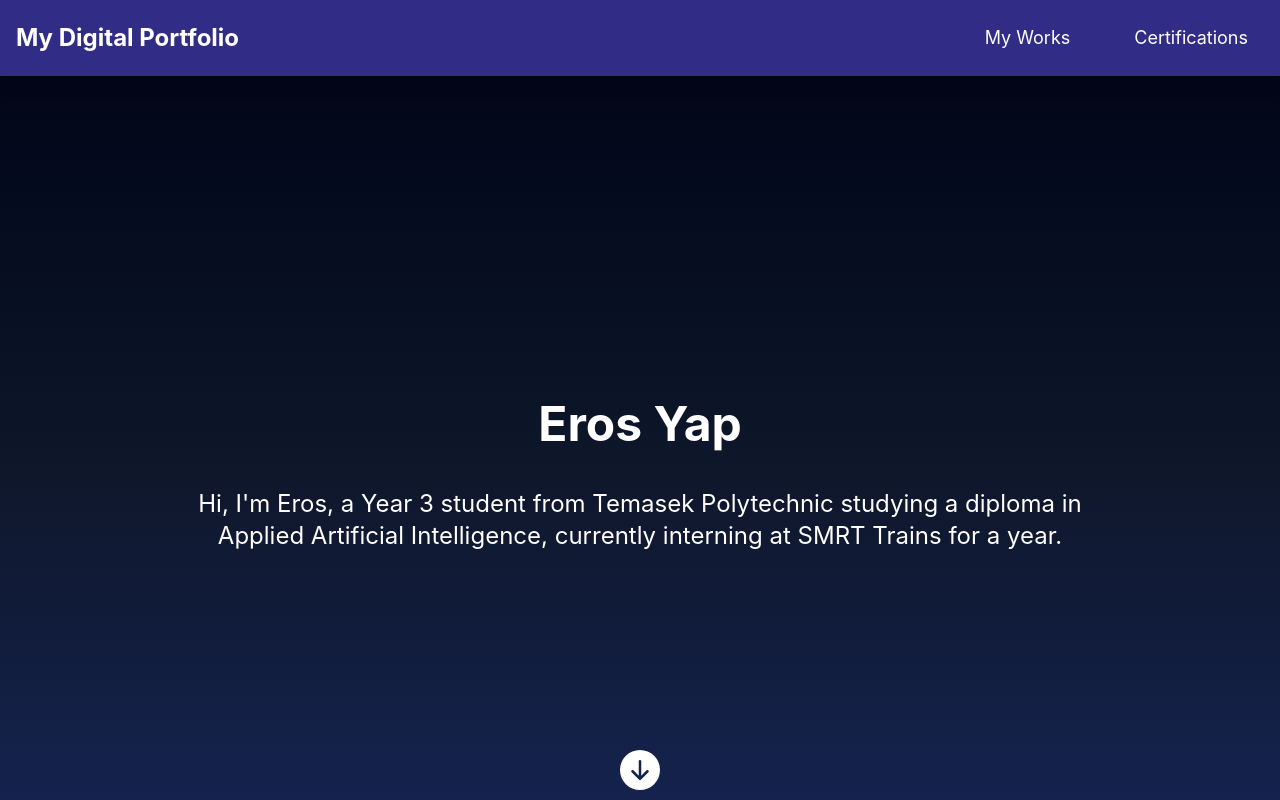
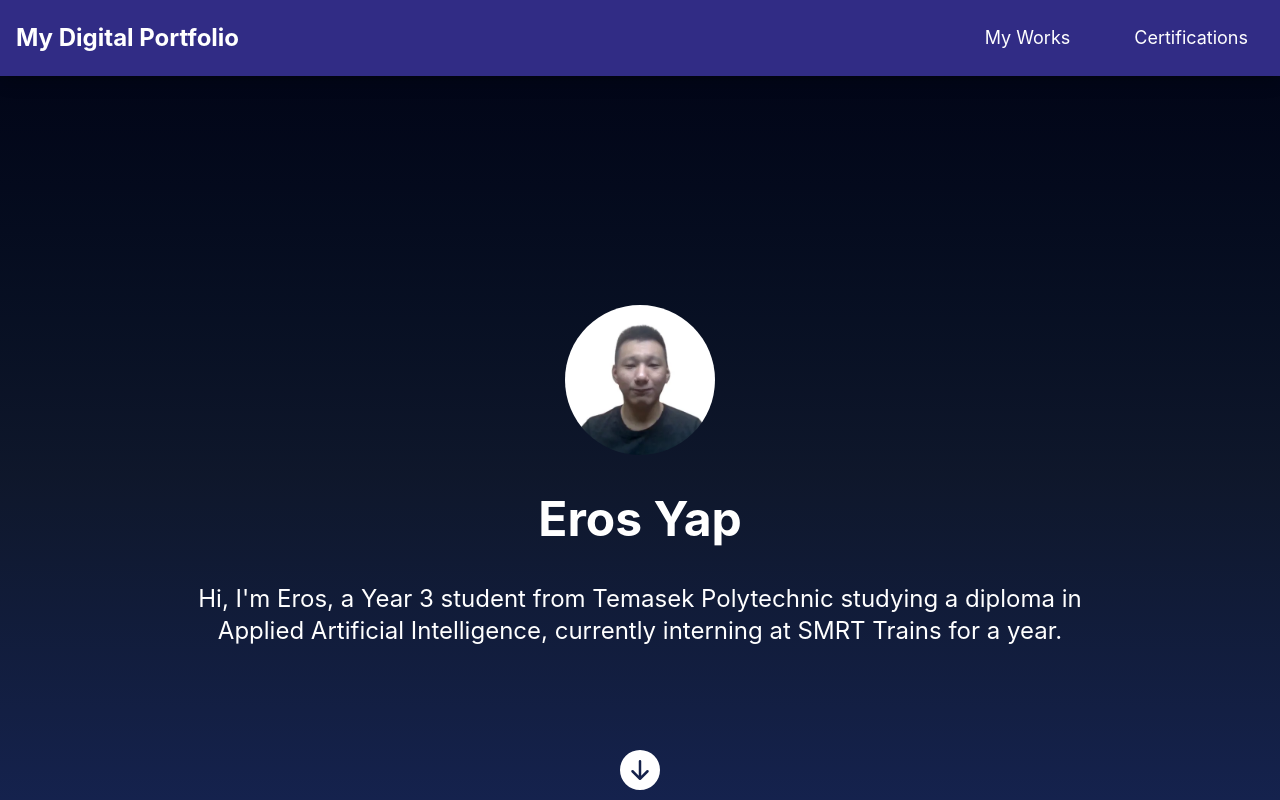
Before and after one commit to Stonksers/stonksers.github.io, a website with bundled scripts: page index.html in a window 1280 px wide. Shown: the top 800 px of the page. Built offline with nearby package versions, Linux system fonts and the light colour scheme; files whose address does not match are found by name.

Commit message:
Revert "Remove profile picture"

```diff
--- a/index.html
+++ b/index.html
@@ -32,6 +32,7 @@
     <section
         class="border-b border-white/5 shadow-lg shadow-black/20 h-screen flex items-center justify-center text-center overflow-hidden mx-auto bg-linear-to-b from-slate-950 via-slate-900 to-blue-950">
         <div class="hero-content space-y-10">
+            <img src="/dist/images/profile_pic.png" alt="" class="rounded-full flex mx-auto mt-0" width="150">
             <h1 class="text-5xl font-bold">Eros Yap</h1>
             <p class="text-2xl px-[15vw]">Hi, I'm Eros, a Year 3 student from Temasek Polytechnic studying a diploma in
                 Applied
```
Also changed, not shown: src/images/profile_pic.png (added).
